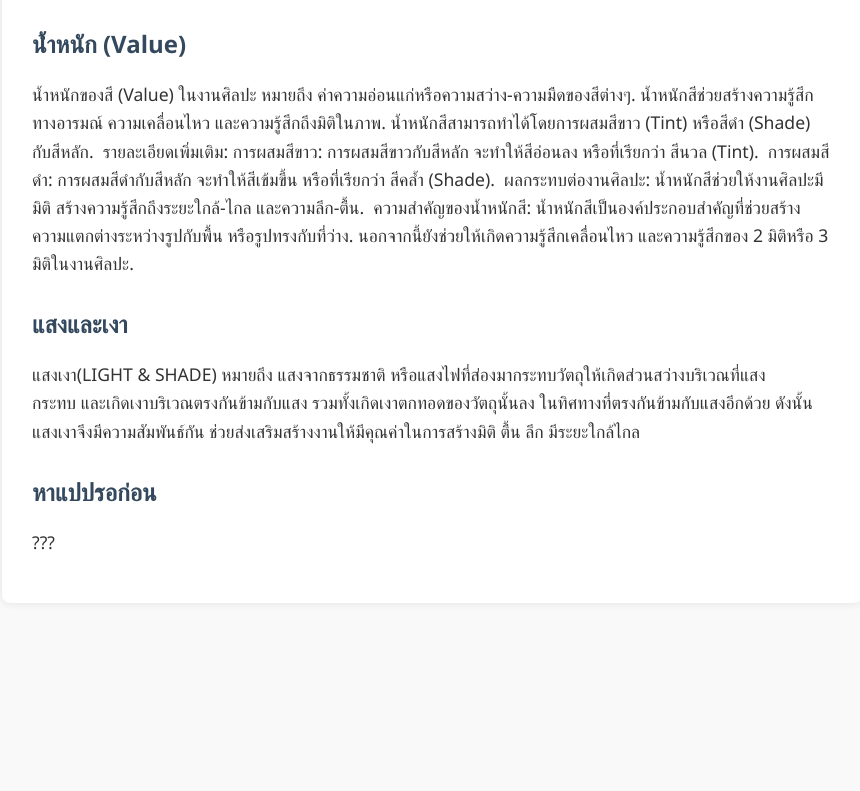
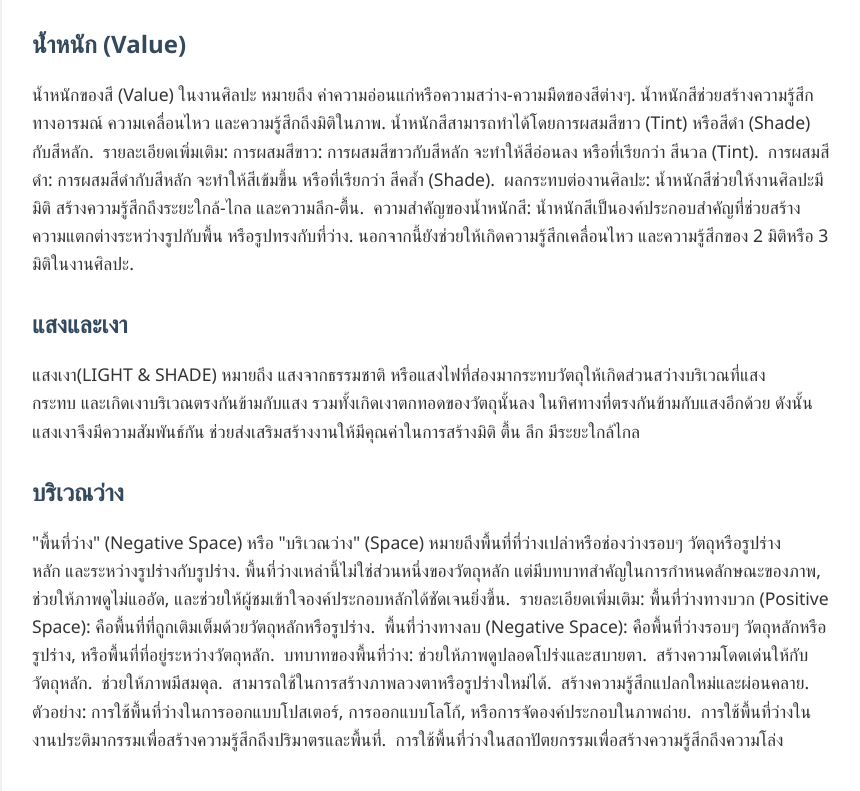
Before and after one commit to CHAT-TBD/-web, a plain HTML site: page index.html in a window 1280 px wide. Shown: the part 576-1367 px from the top of the page, without its empty margins (208-1068 px from the left). Before the commit the page ends 1199 px from the top, so only its background shows below. Drawn offline with Linux system fonts and the light colour scheme.

Commit message:
Update index.html

```diff
--- a/index.html
+++ b/index.html
@@ -126,8 +126,40 @@
     <h2>แสงและเงา</h2>
     <p>แสงเงา(LIGHT & SHADE) หมายถึง แสงจากธรรมชาติ หรือแสงไฟที่ส่องมากระทบวัตถุให้เกิดส่วนสว่างบริเวณที่แสงกระทบ และเกิดเงาบริเวณตรงกันข้ามกับแสง รวมทั้งเกิดเงาตกทอดของวัตถุนั้นลง ในทิศทางที่ตรงกันข้ามกับแสงอีกด้วย ดังนั้นแสงเงาจึงมีความสัมพันธ์กัน ช่วยส่งเสริมสร้างงานให้มีคุณค่าในการสร้างมิติ ตื้น ลึก มีระยะใกล้ไกล</p>
 
-<h2>หาแปปรอก่อน</h2>
-    <p>???</p>
+<h2>บริเวณว่าง</h2>
+    <p>"พื้นที่ว่าง" (Negative Space) หรือ "บริเวณว่าง" (Space) หมายถึงพื้นที่ที่ว่างเปล่าหรือช่องว่างรอบๆ วัตถุหรือรูปร่างหลัก และระหว่างรูปร่างกับรูปร่าง. พื้นที่ว่างเหล่านี้ไม่ใช่ส่วนหนึ่งของวัตถุหลัก แต่มีบทบาทสำคัญในการกำหนดลักษณะของภาพ, ช่วยให้ภาพดูไม่แออัด, และช่วยให้ผู้ชมเข้าใจองค์ประกอบหลักได้ชัดเจนยิ่งขึ้น.
+
+รายละเอียดเพิ่มเติม:
+
+พื้นที่ว่างทางบวก (Positive Space):
+
+คือพื้นที่ที่ถูกเติมเต็มด้วยวัตถุหลักหรือรูปร่าง.
+
+พื้นที่ว่างทางลบ (Negative Space):
+
+คือพื้นที่ว่างรอบๆ วัตถุหลักหรือรูปร่าง, หรือพื้นที่ที่อยู่ระหว่างวัตถุหลัก.
+
+บทบาทของพื้นที่ว่าง:
+
+ช่วยให้ภาพดูปลอดโปร่งและสบายตา.
+
+สร้างความโดดเด่นให้กับวัตถุหลัก.
+
+ช่วยให้ภาพมีสมดุล.
+
+สามารถใช้ในการสร้างภาพลวงตาหรือรูปร่างใหม่ได้.
+
+สร้างความรู้สึกแปลกใหม่และผ่อนคลาย.
+
+ตัวอย่าง:
+
+การใช้พื้นที่ว่างในการออกแบบโปสเตอร์, การออกแบบโลโก้, หรือการจัดองค์ประกอบในภาพถ่าย.
+
+การใช้พื้นที่ว่างในงานประติมากรรมเพื่อสร้างความรู้สึกถึงปริมาตรและพื้นที่.
+
+การใช้พื้นที่ว่างในสถาปัตยกรรมเพื่อสร้างความรู้สึกถึงความโล่ง
+
+</p>
 
   </div>
 </body>
```
